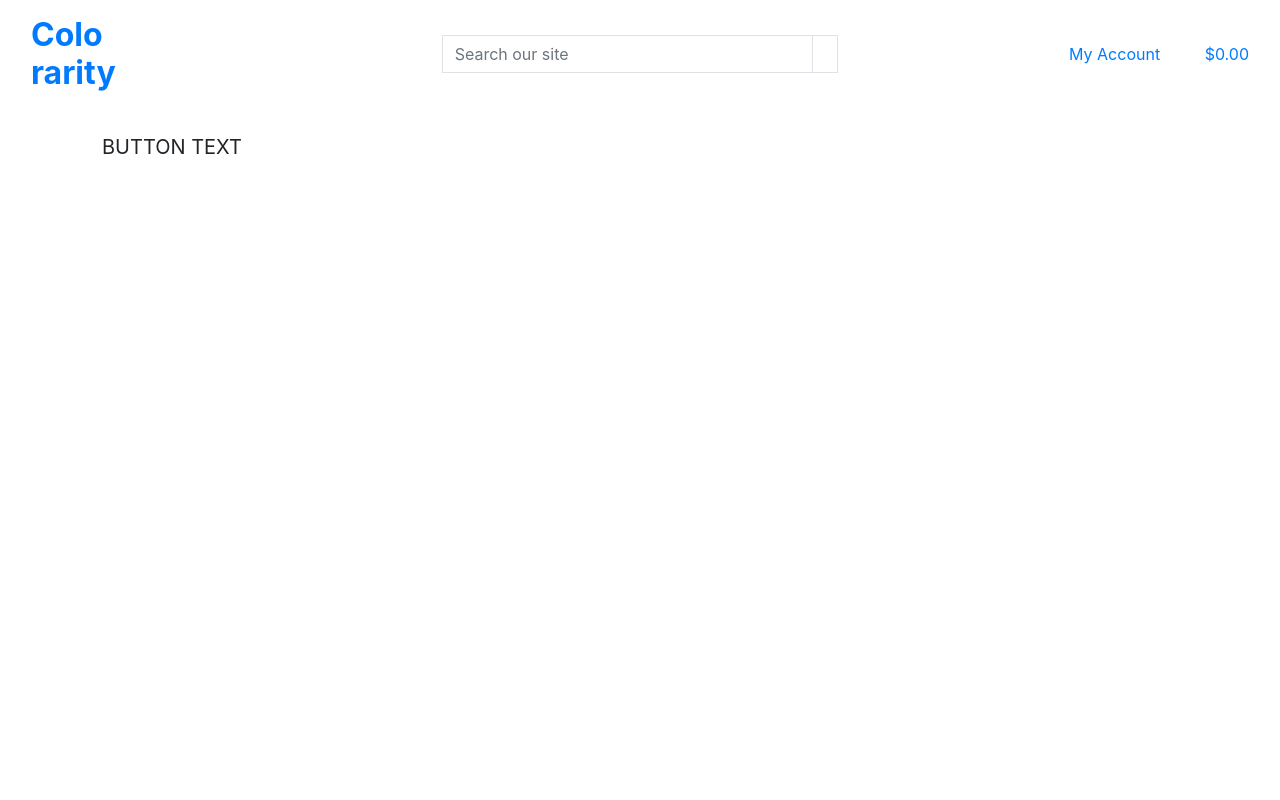
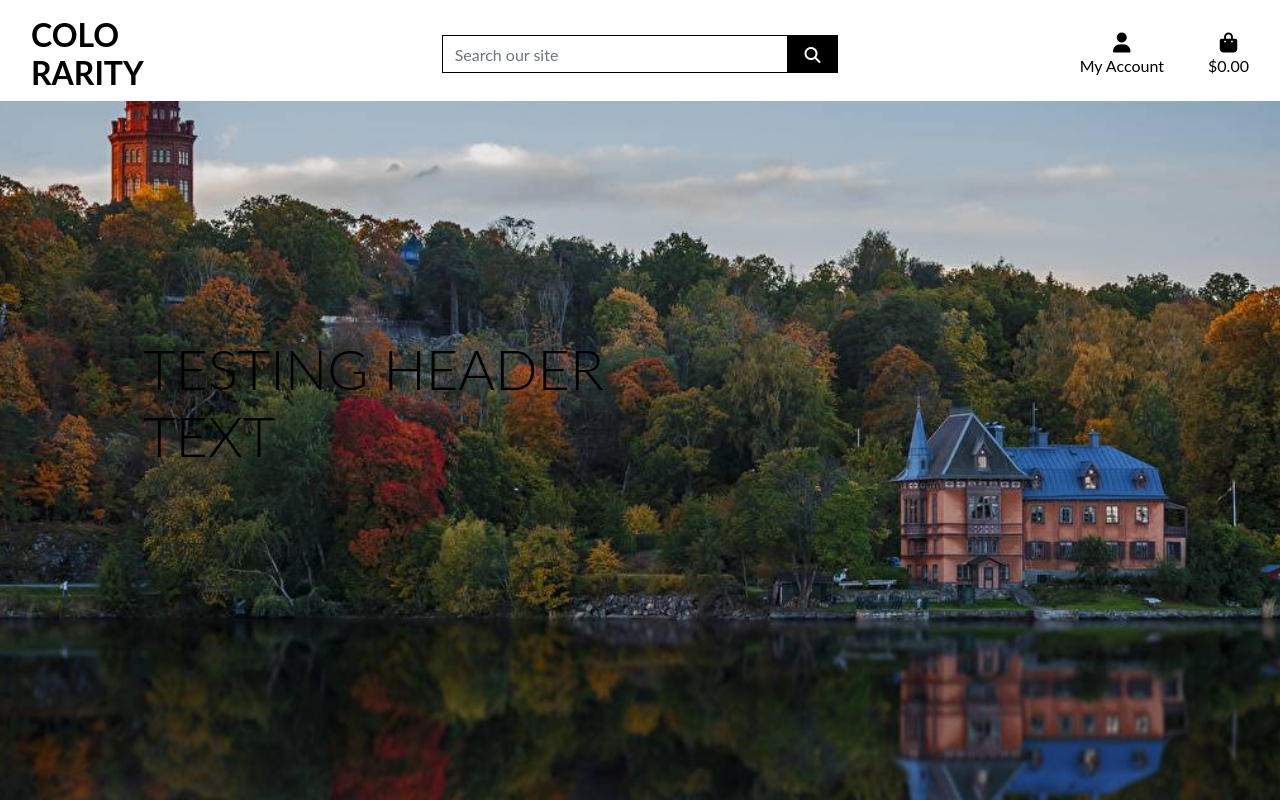
Before and after one commit to Daffie95/Colorarity_ms4, a Django app: page / in a window 1280 px wide. Run offline with Django 3.2, Linux system fonts and the light colour scheme; some libraries are stand-ins or nearby versions.

Commit message:
configured CSS/fontawesome script tags

```diff
--- a/templates/base.html
+++ b/templates/base.html
@@ -15,12 +15,16 @@
 
     {% block corecss %}
         <link rel="stylesheet" href="https://stackpath.bootstrapcdn.com/bootstrap/4.4.1/css/bootstrap.min.css" integrity="sha384-Vkoo8x4CGsO3+Hhxv8T/Q5PaXtkKtu6ug5TOeNV6gBiFeWPGFN9MuhOf23Q9Ifjh" crossorigin="anonymous">
-    {% endblock %}
+        <link rel="preconnect" href="https://fonts.gstatic.com">
+        <link href="https://fonts.googleapis.com/css2?family=Lora:wght@500&display=swap" rel="stylesheet">
+        <link rel="stylesheet" href="{% static 'css/base.css' %}">
+        {% endblock %}
 
     {% block extra_css %}
     {% endblock %}
 
     {% block corejs %}
+        <script src="https://kit.fontawesome.com/4d9af7b557.js" crossorigin="anonymous"></script>
         <script src="https://code.jquery.com/jquery-3.4.1.slim.min.js" integrity="sha384-J6qa4849blE2+poT4WnyKhv5vZF5SrPo0iEjwBvKU7imGFAV0wwj1yYfoRSJoZ+n" crossorigin="anonymous"></script>
         <script src="https://cdn.jsdelivr.net/npm/popper.js@1.16.0/dist/umd/popper.min.js" integrity="sha384-Q6E9RHvbIyZFJoft+2mJbHaEWldlvI9IOYy5n3zV9zzTtmI3UksdQRVvoxMfooAo" crossorigin="anonymous"></script>
         <script src="https://stackpath.bootstrapcdn.com/bootstrap/4.4.1/js/bootstrap.min.js" integrity="sha384-wfSDF2E50Y2D1uUdj0O3uMBJnjuUD4Ih7YwaYd1iqfktj0Uod8GCExl3Og8ifwB6" crossorigin="anonymous"></script>
```
